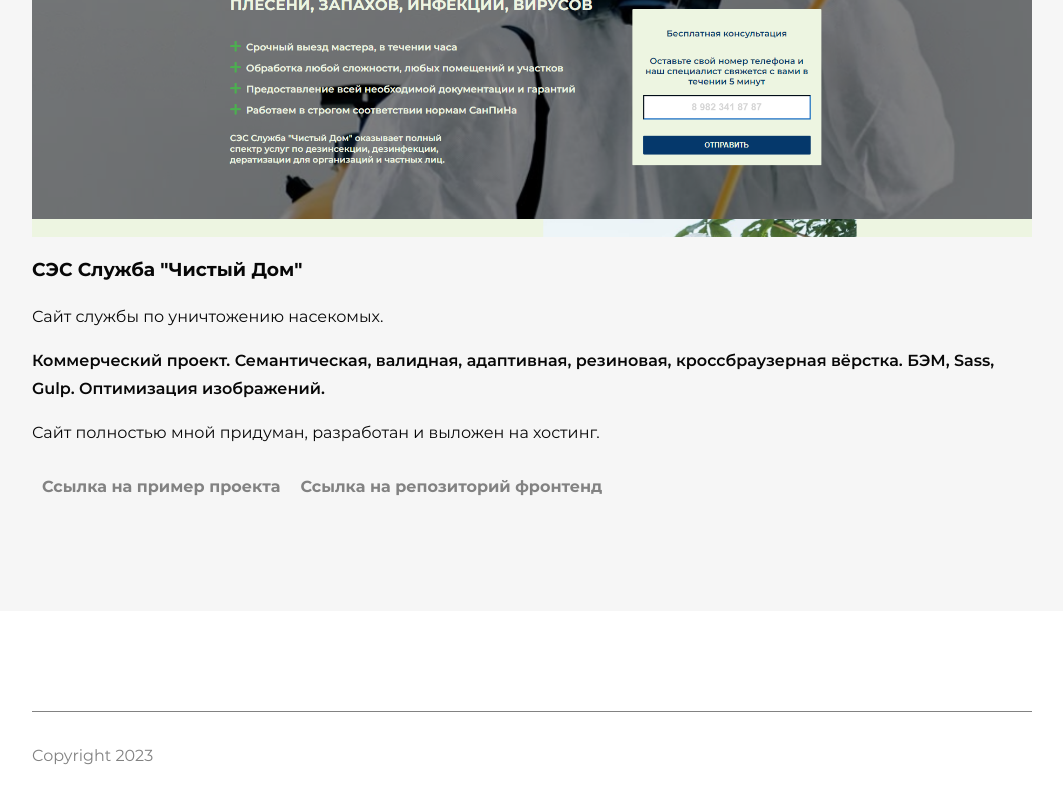
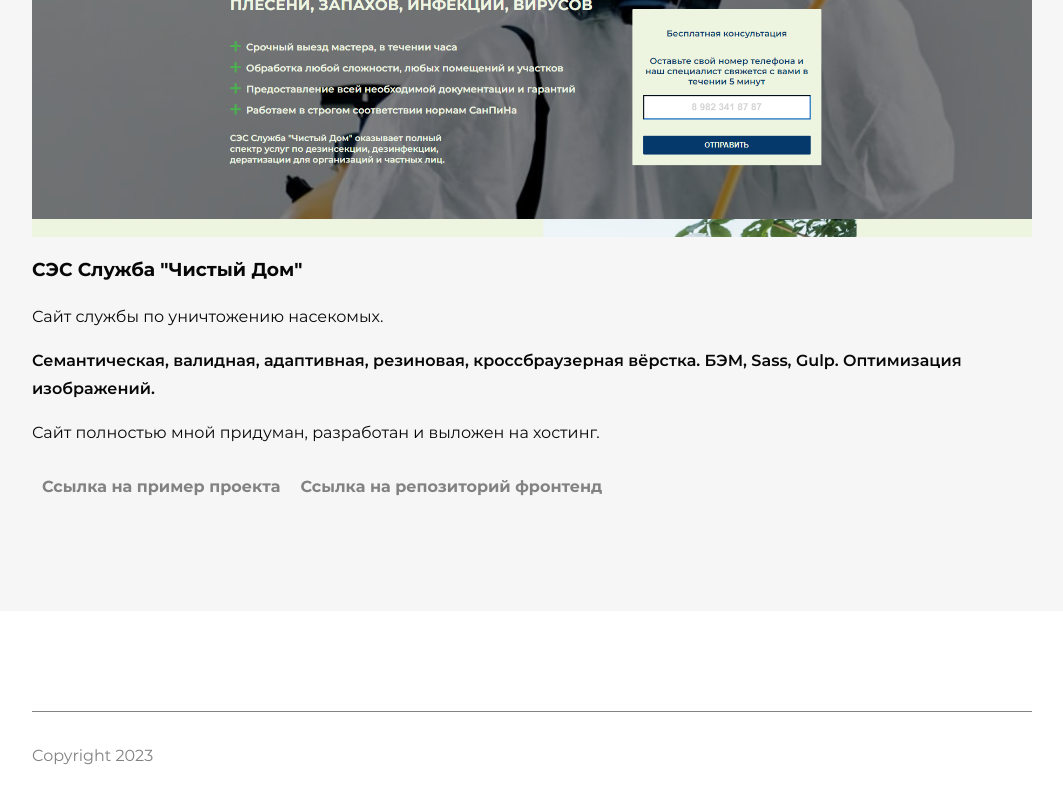
Before and after one commit to DenisJet/my-portfolio, a React (Create React App) app: page / in a window 1280 px wide. Shown: the part 1310-2110 px from the top of the page, without its empty margins (108-1171 px from the left). Built offline with nearby package versions, Linux system fonts and the light colour scheme.

Commit message:
add project

```diff
--- a/src/moke.js
+++ b/src/moke.js
@@ -1,4 +1,16 @@
 export const projects = [
+  {
+    id: 10,
+    type: 'pet-проекты',
+    name: 'Spotify-Clone',
+    image: 'images/spotify-clone.png',
+    title: 'Full stack проект, музыкальная платформа.',
+    description: 'Nest JS, Next JS, TypeScript, Mongo DB',
+    opinion:
+      'Реализована загрузка, прослушивание и удаление музыкальных треков, загрузка изображений для обложки трека. Есть возможность оставлять комментарии. Так же реализована работа музыкального плеера.',
+    repolinkFront: 'https://github.com/DenisJet/spotify-clone-client',
+    repolinkBack: 'https://github.com/DenisJet/spotify-clone-server',
+  },
   {
     id: 9,
     type: 'pet-проекты',
@@ -6,9 +18,10 @@ export const projects = [
     image: 'images/blog-me.png',
     title: 'Блог, с возможностью написания статей.',
     description:
-      'Пэт проект. MongoDB, Express, React, NodeJS, Material Ui, Redux Toolkit, Axios, JWT, BCrypt, Multer',
+      'MongoDB, Express, React, NodeJS, Material Ui, Redux Toolkit, Axios, JWT, BCrypt, Multer',
     opinion:
       'Первый мой full stack проект, за время написания которого научился создавать свой бэкенд. В проекте реализована регистрация и авторизация пользователей. Чтение, создание, удаление, изменение статей (CRUD). Загрузка изображений на сервер. Возможность оставлять комментарии и т.д.',
+    link: 'https://blogmern.netlify.app/',
     repolinkFront: 'https://github.com/DenisJet/blog-mern-front',
     repolinkBack: 'https://github.com/DenisJet/blog-mern-beck',
   },
@@ -18,8 +31,7 @@ export const projects = [
     name: 'Github Seasch',
     image: 'images/githubsearch.png',
     title: 'Поиск репозиториев на Гитхабе по имени пользователя.',
-    description:
-      'Пэт проект. TypeScript, React, Redux, Redux Toolkit, RTKQuery, Tailwind CSS. Axios.',
+    description: 'TypeScript, React, Redux, Redux Toolkit, RTKQuery, Tailwind CSS. Axios.',
     opinion:
       'Несложный проект, по поиску репозиториев на Гитхабе. За время реализации проекта познакомился с RTKQuery, Tailwind CSS. Это первый проект на TypeScript',
     link: 'https://denisjet-githubsearch.netlify.app/',
@@ -45,7 +57,7 @@ export const projects = [
     image: 'images/cleanhouse.png',
     title: 'Сайт службы по уничтожению насекомых.',
     description:
-      'Коммерческий проект. Семантическая, валидная, адаптивная, резиновая, кроссбраузерная вёрстка. БЭМ, Sass, Gulp. Оптимизация изображений.',
+      'Семантическая, валидная, адаптивная, резиновая, кроссбраузерная вёрстка. БЭМ, Sass, Gulp. Оптимизация изображений.',
     opinion: 'Сайт полностью мной придуман, разработан и выложен на хостинг.',
     link: 'https://cleanhouse-ses.ru',
     repolinkFront: 'https://github.com/DenisJet/CleanHouse',
@@ -56,7 +68,7 @@ export const projects = [
     name: 'Большое путешествие',
     image: 'images/big-trip.png',
     title: 'Cовременный сервис для путешественников.',
-    description: 'Учебный проект. SPA на чистом JavaScript. ООП. MVP. REST Api',
+    description: 'SPA на чистом JavaScript. ООП. MVP. REST Api',
     opinion:
       'Сервис помогает детально спланировать маршрут поездки, рассчитать стоимость путешествия и получить информацию о достопримечательностях. За время реализации проекта познакомился с ООП. В проекте используется классовый подход. Научился применять архитектурный паттерн MVP. Разобрался с REST Api. Так же используются паттерны Адаптер и Observer (Наблюдатель). Познакомился с работой сервис-воркеров.',
     link: 'https://denisjet-big-trip.netlify.app/',
@@ -68,8 +80,7 @@ export const projects = [
     name: 'Фермерские продукты',
     image: 'images/fermers-products.png',
     title: 'Пример интернет магазина фермерских продуктов.',
-    description:
-      'Учебный проект. Использование библиотеки React. Styled-components, react hooks, react-router.',
+    description: 'Использование библиотеки React. Styled-components, react hooks, react-router.',
     opinion:
       'За время реализации проекта научился создавать SPA, используя функциональные компоненты, стилизовать компоненты при помощи styled-components и управлять состоянием и интерактивностью компонентов при помощи основных react хуков (useState, useEffect). А так же разобрался как  устроена маршрутизация в SPA и что такое react-router. Использованна сторонняя библиотека swiper.js.',
     link: 'https://denisjet-fermers-products.netlify.app/',
@@ -82,7 +93,7 @@ export const projects = [
     image: 'images/kekstagram.png',
     title: 'Кекстаграм — сервис просмотра изображений.',
     description:
-      'Учебный проект. Пользователям предоставлена возможность загружать свои фотографии или просматривать фотографии, загруженные ранее другими пользователями.',
+      'Пользователям предоставлена возможность загружать свои фотографии или просматривать фотографии, загруженные ранее другими пользователями.',
     opinion:
       'За время реализации проекта работал с объектами и массивами, с событиями и DOM деревом. А так же присутствует работа с сетью. Использованна сторонняя библиотека noUiSlider.',
     link: 'https://denis-jet-kekstagram.netlify.app/',
@@ -95,7 +106,7 @@ export const projects = [
     image: 'images/keksobooking.png',
     title: 'Cервис по поиску и размещения объявлений о сдаче в аренду недвижимости в центре Токио.',
     description:
-      'Учебный проект. Пользователям предоставляется возможность размещать объявления о своей недвижимости или просматривать уже размещённые объявления.',
+      'Пользователям предоставляется возможность размещать объявления о своей недвижимости или просматривать уже размещённые объявления.',
     opinion:
       'За время реализации проекта научился работать c объектами и массивами, с DOM деревом и событиями в JavaScript. Научился работе с сетью: синхронные и асинхронные операции, JSON, промисы, Fetch API. В проекте реализована валидация формы с помощью Javascript.',
     link: 'https://denisjet-keksobooking.netlify.app/',
@@ -108,7 +119,7 @@ export const projects = [
     image: 'images/drink2go.png',
     title: 'Главная страница интернет магазина кофейных напитков.',
     description:
-      'Учебный проект. Семантическая, валидная, адаптивная, резиновая, кроссбраузерная (Chrome, Firefox, Safari), PixelPerfect вёрстка. БЭМ, Sass, Gulp. Ретинизация графики. Адаптивность и оптимизация изображений. Использование сторонних библиотек Leaflet и noUiSlider.',
+      'Семантическая, валидная, адаптивная, резиновая, кроссбраузерная (Chrome, Firefox, Safari), PixelPerfect вёрстка. БЭМ, Sass, Gulp. Ретинизация графики. Адаптивность и оптимизация изображений. Использование сторонних библиотек Leaflet и noUiSlider.',
     opinion:
       'Итоговый учебный проект курса Фронтенд-разработчик от HTML Academy, за время реализации которого я научился базовым стандартам верстки. В проекте так же присутствует не много JavaScript, это мобильное меню сайта и слайдер в промо-блоке.',
     link: 'https://denisjet-drink2go.netlify.app/',
```
Also changed, not shown: public/images/spotify-clone.png (added).
